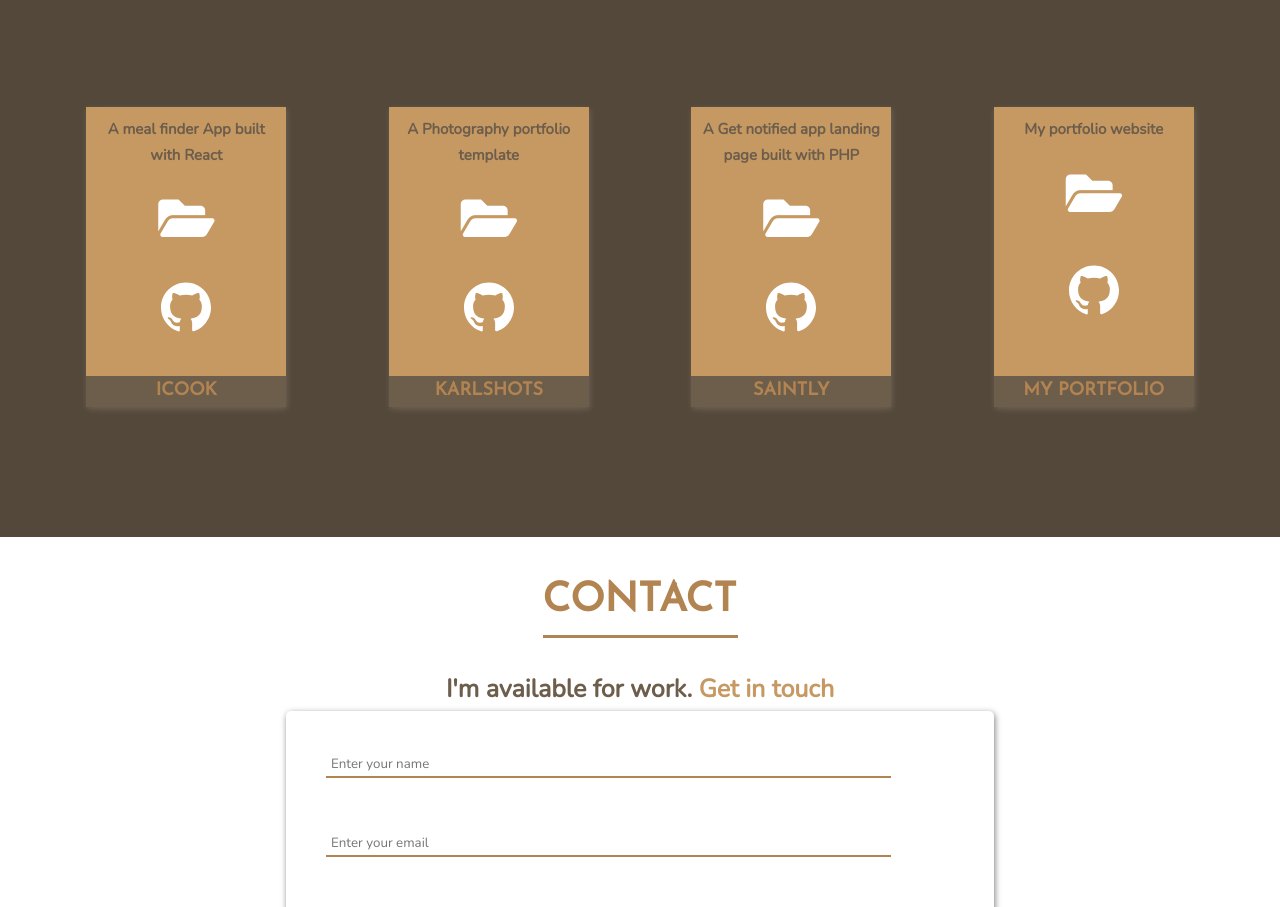
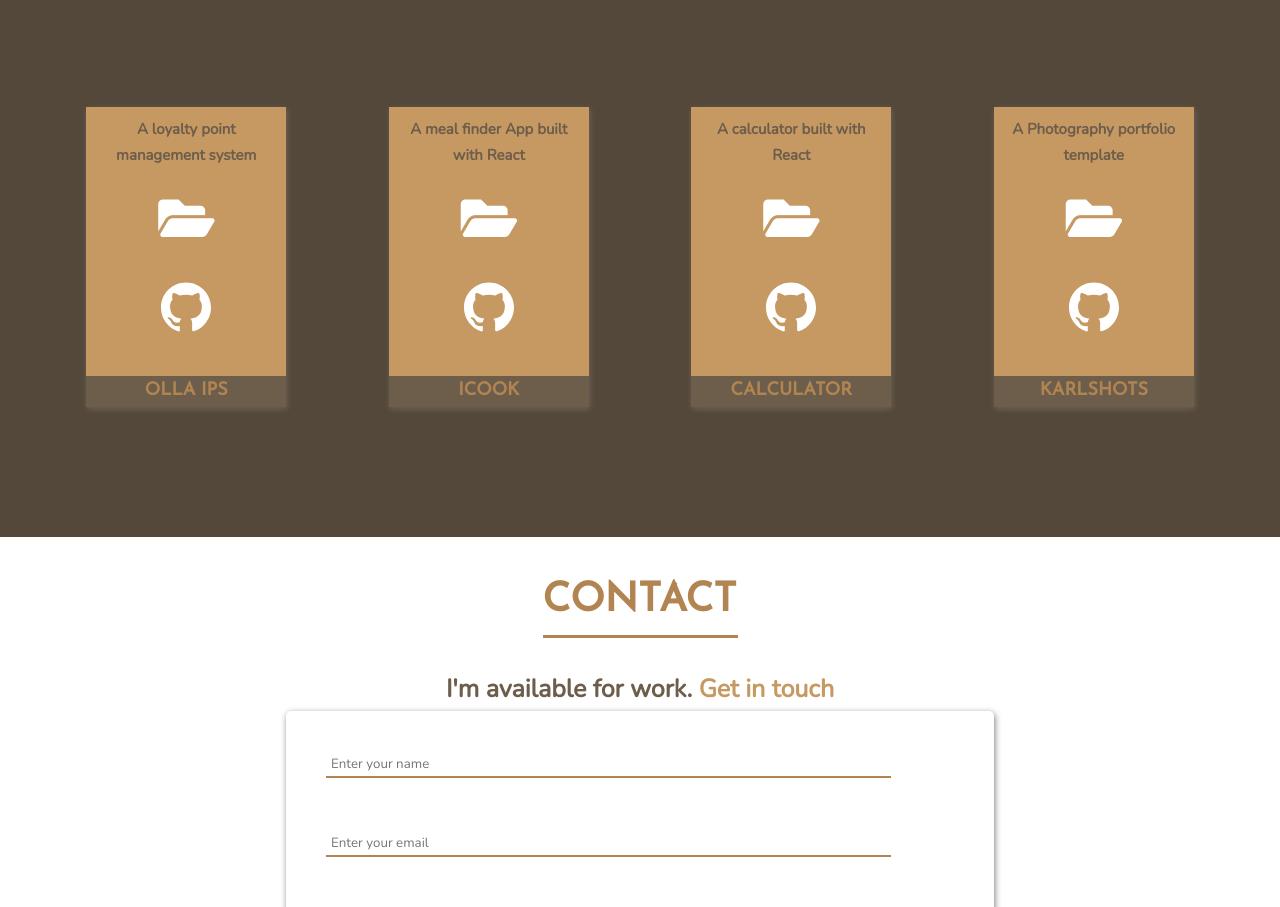
Before and after one commit to devTam/portfolio, a plain HTML site: page index.html in a window 1280 px wide. Shown: the part 1535-2442 px from the top of the page. Drawn offline with nearby package versions, Linux system fonts and the light colour scheme.

Commit message:
update projects

```diff
--- a/index.html
+++ b/index.html
@@ -166,6 +166,23 @@
     <section class="projects" id="projects">
         <h2 class="projects__heading">Projects</h2>
         <div class="projects__container">
+
+            <div class="project">
+                <div class="project__link">
+                    <h2 class="project__title">A loyalty point management system</h2>
+                    <a href="https://olla-ips.netlify.app/" class="project-open" target="_blank">
+                        <i class="fas fa-folder-open"></i>
+                    </a>
+                    <a href="https://github.com/devTam/Olla-IPS" class="footer__link" target="_blank">
+                        <svg class="footer__icons--item">
+                            <use xlink:href="sprite.svg#icon-github"></use>
+                        </svg>
+                    </a>
+
+                    <p class="project__name">OLLA IPS</p>
+                </div>
+            </div>
+
             <div class="project">
                 <div class="project__link">
                     <h2 class="project__title">A meal finder App built with React</h2>
@@ -177,9 +194,24 @@
                             <use xlink:href="sprite.svg#icon-github"></use>
                         </svg>
                     </a>
-                    <!-- <img src="comingsoon.jpg" alt="coming soon" class="project__image"> -->
 
                     <p class="project__name">iCOOK</p>
+                </div>
+            </div>
+
+            <div class="project">
+                <div class="project__link">
+                    <h2 class="project__title">A calculator built with React </h2>
+                    <a href="https://react-calc001.netlify.app/" target="_blank" class="project-open">
+                        <i class="fas fa-folder-open"></i>
+                    </a>
+                    <a href="https://github.com/devTam/React-calculator" class="footer__link" target="_blank">
+                        <svg class="footer__icons--item">
+                            <use xlink:href="sprite.svg#icon-github"></use>
+                        </svg>
+                    </a>
+
+                    <p class="project__name">CALCULATOR</p>
                 </div>
             </div>
 
@@ -194,46 +226,10 @@
                             <use xlink:href="sprite.svg#icon-github"></use>
                         </svg>
                     </a>
-                    <!-- <img src="comingsoon.jpg" alt="coming soon" class="project__image"> -->
 
                     <p class="project__name">KARLSHOTS</p>
                 </div>
             </div>
-
-            <div class="project">
-                <div class="project__link">
-                    <h2 class="project__title">A Get notified app landing page built with PHP </h2>
-                    <a href="https://saintly-hng.000webhostapp.com/" target="_blank" class="project-open">
-                        <i class="fas fa-folder-open"></i>
-                    </a>
-                    <a href="https://github.com/devTam/saintly-hng" class="footer__link" target="_blank">
-                        <svg class="footer__icons--item">
-                            <use xlink:href="sprite.svg#icon-github"></use>
-                        </svg>
-                    </a>
-                    <!-- <img src="comingsoon.jpg" alt="coming soon" class="project__image"> -->
-
-                    <p class="project__name">SAINTLY</p>
-                </div>
-            </div>
-
-            <div class="project">
-                <div class="project__link">
-                    <h2 class="project__title">My portfolio website</h2>
-                    <a href="/" class="project-open">
-                        <i class="fas fa-folder-open"></i>
-                    </a>
-                    <a href="https://github.com/devTam/portfolio" class="footer__link" target="_blank">
-                        <svg class="footer__icons--item">
-                            <use xlink:href="sprite.svg#icon-github"></use>
-                        </svg>
-                    </a>
-                    <!-- <img src="comingsoon.jpg" alt="coming soon" class="project__image"> -->
-
-                    <p class="project__name">MY PORTFOLIO</p>
-                </div>
-            </div>
-
 
 
 
```
